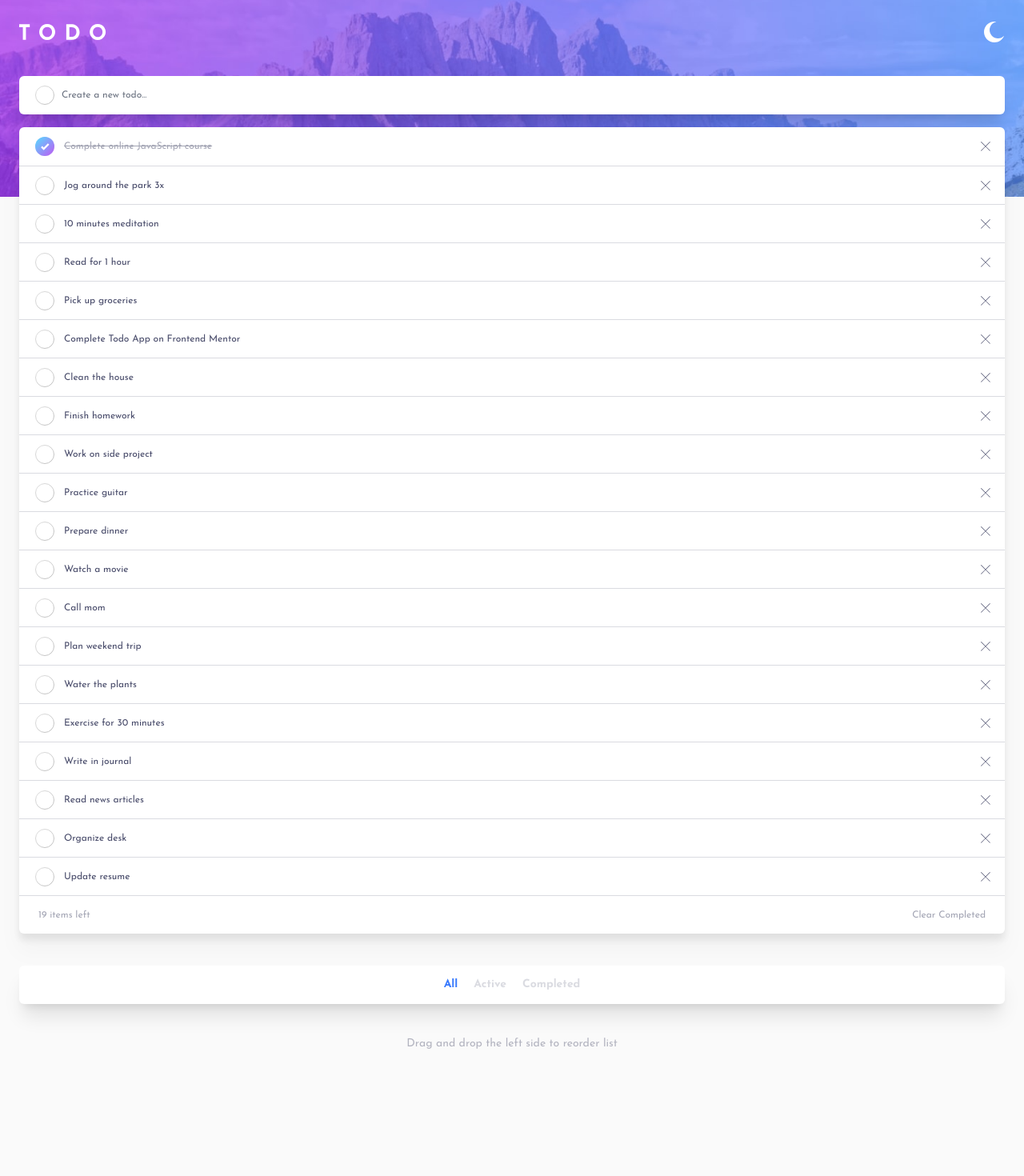
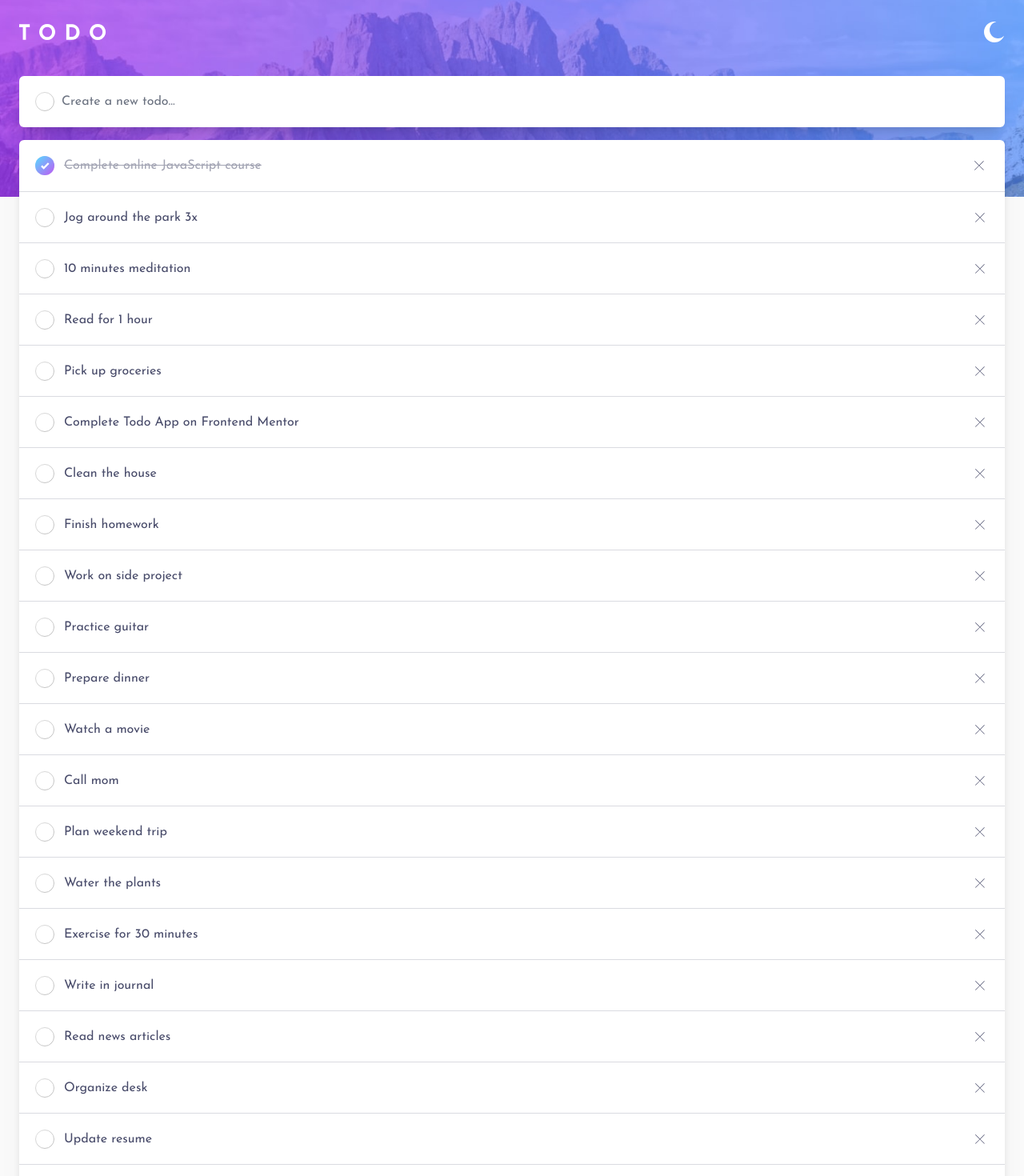
Before and after one commit to Hugo-Farias/fem-todo-app, a React (Vite) app: page / in a window 1280 px wide. Shown: the part 21-1491 px from the top of the page at 80% size. Before the commit the page ends 1416 px from the top, so only its background shows below. Built offline with nearby package versions, Linux system fonts and the light colour scheme.

Commit message:
media query start

```diff
--- a/src/App.tsx
+++ b/src/App.tsx
@@ -56,8 +56,6 @@ function App() {
     ),
   );
 
-  console.log(inputType);
-
   useEffect(() => {
     document.documentElement.setAttribute(
       "data-theme",
@@ -75,7 +73,7 @@ function App() {
   };
 
   return (
-    <div className="min-w-[320px] px-6 font-josefin text-xs font-normal">
+    <div className="min-w-[320px] px-6 pb-10 font-josefin text-xs font-normal md:text-base">
       <header className="my-12 flex h-5 flex-wrap justify-between">
         <img src={logo} alt="Todo App Logo" />
         <button onClick={() => setDarkmode((prev) => !prev)}>
@@ -83,7 +81,7 @@ function App() {
         </button>
       </header>
       <main className="mb-10">
-        <div className="relative mb-4 h-12 w-full rounded-md bg-bkg text-xs text-content shadow-xl transition-colors duration-200">
+        <div className="relative mb-4 h-12 w-full rounded-md bg-bkg text-content shadow-xl transition-colors duration-200 md:h-16">
           <img
             className="absolute left-5 top-1/2 -translate-y-1/2 opacity-50 grayscale"
             src={checkbox}
@@ -91,7 +89,7 @@ function App() {
             onClick={handleAdd}
           />
           <input
-            className="h-full w-full rounded-md border-transparent bg-transparent px-13 text-xs"
+            className="h-full w-full rounded-md border-transparent bg-transparent px-13 text-xs md:text-base"
             type="text"
             placeholder="Create a new todo..."
             ref={textInputRef}
@@ -130,11 +128,14 @@ function App() {
             <motion.div
               layout
               transition={{ duration: 0.2 }}
-              className="mb-4 flex h-12 items-center rounded-b-md bg-bkg px-6 transition-colors first:rounded-t-md"
+              className="flex h-12 items-center rounded-b-md bg-bkg px-6 transition-colors md:h-16"
             >
-              <div className="flex w-full justify-between text-content/50">
+              <div className="flex w-full items-center justify-between text-content/50">
                 <div className="text-inherit">
                   {data.filter((v) => !v.marked).length} items left
+                </div>
+                <div className="hidden md:block">
+                  <Filter filter={(t) => setFilter(t)} active={filter} />
                 </div>
                 <button
                   className="hover:text-content"
@@ -147,10 +148,10 @@ function App() {
           </AnimatePresence>
         </Reorder.Group>
       </main>
-      <div className="h-12 rounded-md bg-bkg shadow-xl">
+      <div className="h-12 rounded-md bg-bkg shadow-xl md:hidden">
         <Filter filter={(t) => setFilter(t)} active={filter} />
       </div>
-      <footer className="mt-10 flex select-none justify-center pb-20 text-sm text-content/40">
+      <footer className="mt-10 flex select-none justify-center text-sm text-content/40">
         {`Drag and drop ${inputType === "touch" ? "the left side" : ""} to reorder list`}
       </footer>
     </div>
--- a/src/component/ListItem.tsx
+++ b/src/component/ListItem.tsx
@@ -32,7 +32,7 @@ function ListItem({ data, remove, mark }: propT) {
         if (isDragState) return;
         mark(data.id);
       }}
-      className="group relative flex h-12 select-none items-center gap-3 bg-bkg transition-colors first:rounded-t-md last:rounded-b-xl hover:cursor-pointer"
+      className="group relative flex h-12 select-none items-center gap-3 bg-bkg transition-colors first:rounded-t-md last:rounded-b-xl hover:cursor-pointer md:h-16"
     >
       <img
         className={`${data.marked || "opacity-50 grayscale"} touch-none py-2 pl-5 group-hover:opacity-100 group-hover:grayscale-0`}
@@ -48,7 +48,7 @@ function ListItem({ data, remove, mark }: propT) {
         {data.name}
       </div>
       <button
-        className="group h-full w-12 hover:bg-content/5 group-first:rounded-tr-md"
+        className={`${inputType === "mouse" && "invisible group-hover:visible"} "group aspect-square h-full hover:bg-content/5 group-first:rounded-tr-md`}
         onClick={(e) => {
           e.stopPropagation();
           if (isDragState) return;
--- a/src/index.css
+++ b/src/index.css
@@ -38,7 +38,7 @@
 
     &[data-theme="dark"] {
       --bkg: 235deg 24% 19%;
-      --content: 0deg 0% 100%;
+      --content: 234deg 39% 85%;
       background-image: url("./assets/bg-mobile-dark.jpg");
       background-color: #171823;
 
```
